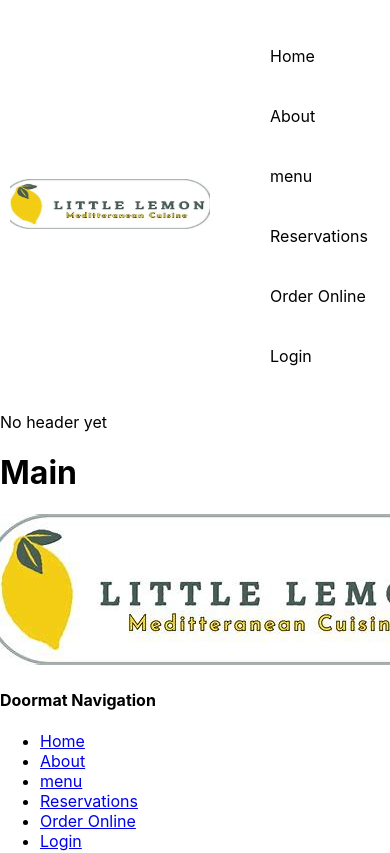
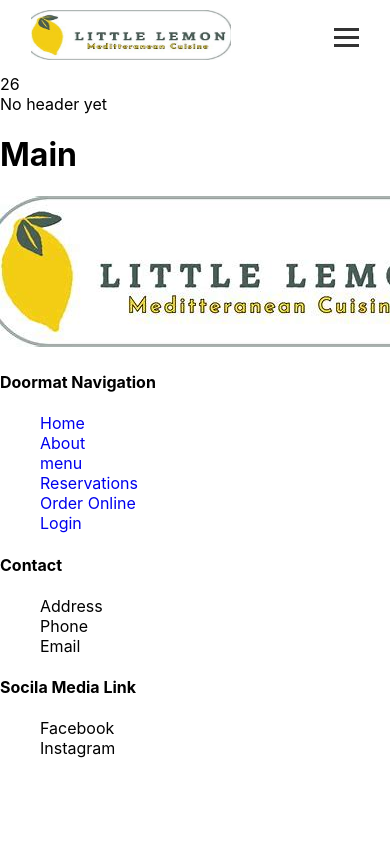
Before and after one commit to srao20/Little_Lemon_Restaurant, a React (Create React App) app in the folder little_lemon/: page /reservations in a window 390 px wide. Shown: the top 853 px of the page. Built offline with nearby package versions, Linux system fonts and the light colour scheme.

Commit message:
Added Nav bar functionality

```diff
--- a/little_lemon/src/App.css
+++ b/little_lemon/src/App.css
@@ -1,47 +1,29 @@
-.App {
-  text-align: center;
+body{
+  width: 100%;
+  margin: 0 auto;
 }
 
-.App-logo {
-  height: 40vmin;
-  pointer-events: none;
+li{
+  list-style: none;
+}
+a{
+  text-decoration: none;
 }
 
-@media (prefers-reduced-motion: no-preference) {
-  .App-logo {
-    animation: App-logo-spin infinite 20s linear;
-  }
-}
-
-.App-header {
-  background-color: #282c34;
-  min-height: 100vh;
-  display: flex;
-  flex-direction: column;
-  align-items: center;
-  justify-content: center;
-  font-size: calc(10px + 2vmin);
-  color: white;
-}
-
-.App-link {
-  color: #61dafb;
-}
-
-@keyframes App-logo-spin {
-  from {
-    transform: rotate(0deg);
-  }
-  to {
-    transform: rotate(360deg);
-  }
+nav{
+  z-index: 10001;
 }
 
 .nav-bar {
   display: flex;
-  justify-content: space-evenly;
+  justify-content: space-between;
   align-items: center;
-  padding: 10px;
+  padding: 10px 13%;
+}
+
+nav ul li {
+  display: inline-block;
+  padding: 1em;
 }
 
 .site-logo img {
@@ -49,12 +31,9 @@
   width: 200px;
 }
 
-.menu li {
-  display: inline-block;
-  padding: 20px;
-}
 
-.menu-item a {
+
+.menu a {
   color: black;
   text-decoration: none;
 }
@@ -62,3 +41,65 @@
   text-decoration: solid underline;
   color: rgb(5, 65, 5);
 }
+
+.bar {
+  width: 25px;
+  height: 3px;
+  background-color: black;
+  margin: 5px 0;
+}
+
+.menu-icon {
+  display: none;
+  cursor: pointer;
+}
+
+.menu-links{
+  list-style: none;
+  display: flex;
+  align-items: center;
+}
+
+.menu-links.visible {
+  flex-direction: column;
+  position: absolute;
+  top: 40px;
+  right: 0;
+  width: 100%;
+  background-color: #495e57;
+  display: flex;
+  flex-direction: column;
+  align-items: center;
+  transition: all 0.3s ease-in-out;
+
+}
+
+@media screen and (max-width: 768px){
+  .menu-icon {
+    display: block;
+  }
+
+  .menu-links {
+    display: none;
+  }
+
+  .menu-links.visible {
+    display: flex;
+    background: #333333;
+    z-index: 1000;
+    padding: 20px 0;
+  }
+
+  .nav-bar{
+    background:#fff;
+    padding: 10px 8%;
+  }
+
+  nav ul li a{
+    color: #fff;
+  }
+
+  .bar{
+    background: #333333;
+  }
+}
--- a/little_lemon/src/Nav.js
+++ b/little_lemon/src/Nav.js
@@ -1,20 +1,36 @@
+import React, { useEffect, useState } from "react";
 import logo from "./images/logo1.jpg"
 function Nav() {
+    const [openMenu, setMenuOpen] = useState(false);
+
+    const toggleMenu = () => {
+        setMenuOpen(!openMenu);
+    }
  return(
     <>
-        <nav className='nav-bar'>
+        <nav className={`nav-bar ${openMenu ? 'open' : ''}`}>
             <div className = 'site-logo'>
-                <img src={logo} alt="logo"></img>
+                <a href="/">
+                    <img src={logo} alt="logo"/>
+                </a>
             </div>
-            <ul className='menu'>
-                <li className='menu-item'><a href="home.html">Home</a></li>
-                <li className='menu-item'><a href="about.html">About</a></li>
-                <li className='menu-item'><a href="menu.html">menu</a></li>
-                <li className='menu-item'><a href="reservations.html">Reservations</a></li>
-                <li className='menu-item'><a href="orderOnline.html">Order Online</a></li>
-                <li className='menu-item'><a href="login.html">Login</a></li>
+            {/*Mobile Nav Bar */}
+            <div className = "menu-icon" onClick={toggleMenu}>
+                <div className ='bar'></div>
+                <div className ='bar'></div>
+                <div className ='bar'></div>
+
+            </div>
+            <ul className={`menu-links ${openMenu ? 'visible' : ''}`}>
+                <li ><a href="home.html">Home</a></li>
+                <li ><a href="about.html">About</a></li>
+                <li ><a href="menu.html">Menu</a></li>
+                <li ><a href="reservations.html">Reservations</a></li>
+                <li ><a href="orderOnline.html">Order Online</a></li>
+                <li ><a href="login.html">Login</a></li>
             </ul>
         </nav>
+        <span>{10+16}</span>
     </>
  )
 }
```
